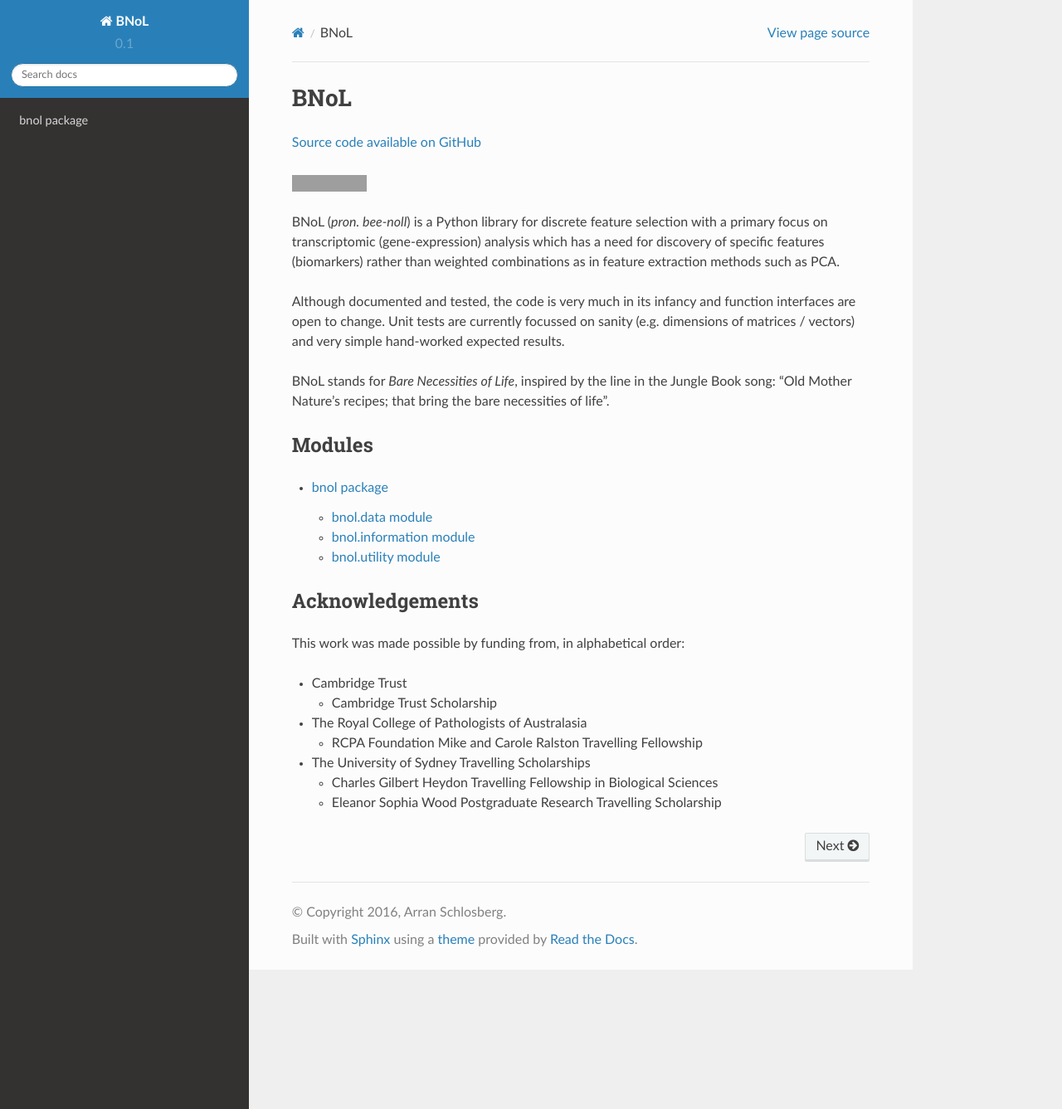
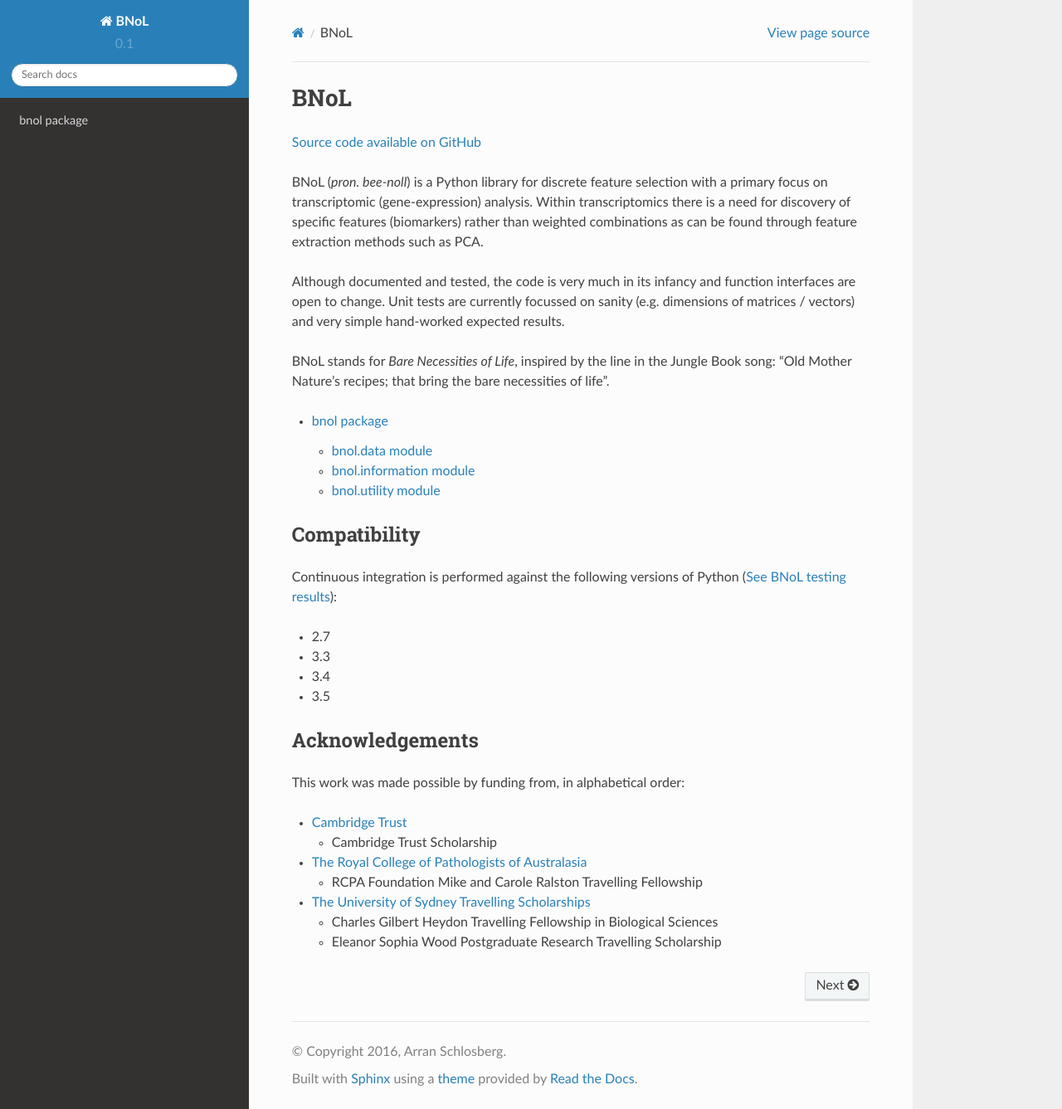
Before and after one commit to aschlosberg/BNoL, a Sphinx documentation site: the page built from docs/source/index.rst, in a window 1280 px wide and 1337 px high. Shown: the whole window at 83% size. Built offline with Sphinx 7.4.7 and the Read the Docs theme 2.0.0, drawn with Linux system fonts in a browser that asks for light colours; grey boxes are pictures that could not be loaded.

Commit message:
Removed Python 3.2 from test list as Miniconda does not properly install modules in Travis CI.

```diff
--- a/docs/source/index.rst
+++ b/docs/source/index.rst
@@ -8,40 +8,45 @@ BNoL
 
 `Source code available on GitHub <https://github.com/aschlosberg/BNoL>`_
 
-|TravisBuildStatus|_
-
 .. |TravisBuildStatus| image:: https://travis-ci.org/aschlosberg/BNoL.svg?branch=master
     :alt: Build Status
 .. _TravisBuildStatus: https://travis-ci.org/aschlosberg/BNoL
 
-BNoL (*pron. bee-noll*) is a Python library for discrete feature selection with a primary focus on transcriptomic (gene-expression) analysis which has a need for discovery of specific features (biomarkers) rather than weighted combinations as in feature extraction methods such as PCA.
+BNoL (*pron. bee-noll*) is a Python library for discrete feature selection with a primary focus on transcriptomic (gene-expression) analysis. Within transcriptomics there is a need for discovery of specific features (biomarkers) rather than weighted combinations as can be found through feature extraction methods such as PCA.
 
 Although documented and tested, the code is very much in its infancy and function interfaces are open to change. Unit tests are currently focussed on sanity (e.g. dimensions of matrices / vectors) and very simple hand-worked expected results.
 
 BNoL stands for *Bare Necessities of Life*, inspired by the line in the Jungle Book song: "Old Mother Nature's recipes; that bring the bare necessities of life".
-
-Modules
--------
 
 .. toctree::
    :maxdepth: 2
 
    bnol
 
+Compatibility
+-------------
+
+Continuous integration is performed against the following versions of Python (`See BNoL testing results <https://travis-ci.org/aschlosberg/BNoL>`_):
+
+- 2.7
+- 3.3
+- 3.4
+- 3.5
+
 Acknowledgements
 ----------------
 
 This work was made possible by funding from, in alphabetical order:
 
-* Cambridge Trust
+* `Cambridge Trust <https://www.cambridgetrust.org/>`_
 
   - Cambridge Trust Scholarship
 
-* The Royal College of Pathologists of Australasia
+* `The Royal College of Pathologists of Australasia <https://www.rcpa.edu.au/About/RCPA-Foundation/Grants-and-Awards>`_
 
   - RCPA Foundation Mike and Carole Ralston Travelling Fellowship
 
-* The University of Sydney Travelling Scholarships
+* `The University of Sydney Travelling Scholarships <https://sydney.edu.au/scholarships/research/travelling_scholarships_main.shtml#travel>`_
 
   - Charles Gilbert Heydon Travelling Fellowship in Biological Sciences
   - Eleanor Sophia Wood Postgraduate Research Travelling Scholarship
```
Also changed, not shown: .travis.yml.
